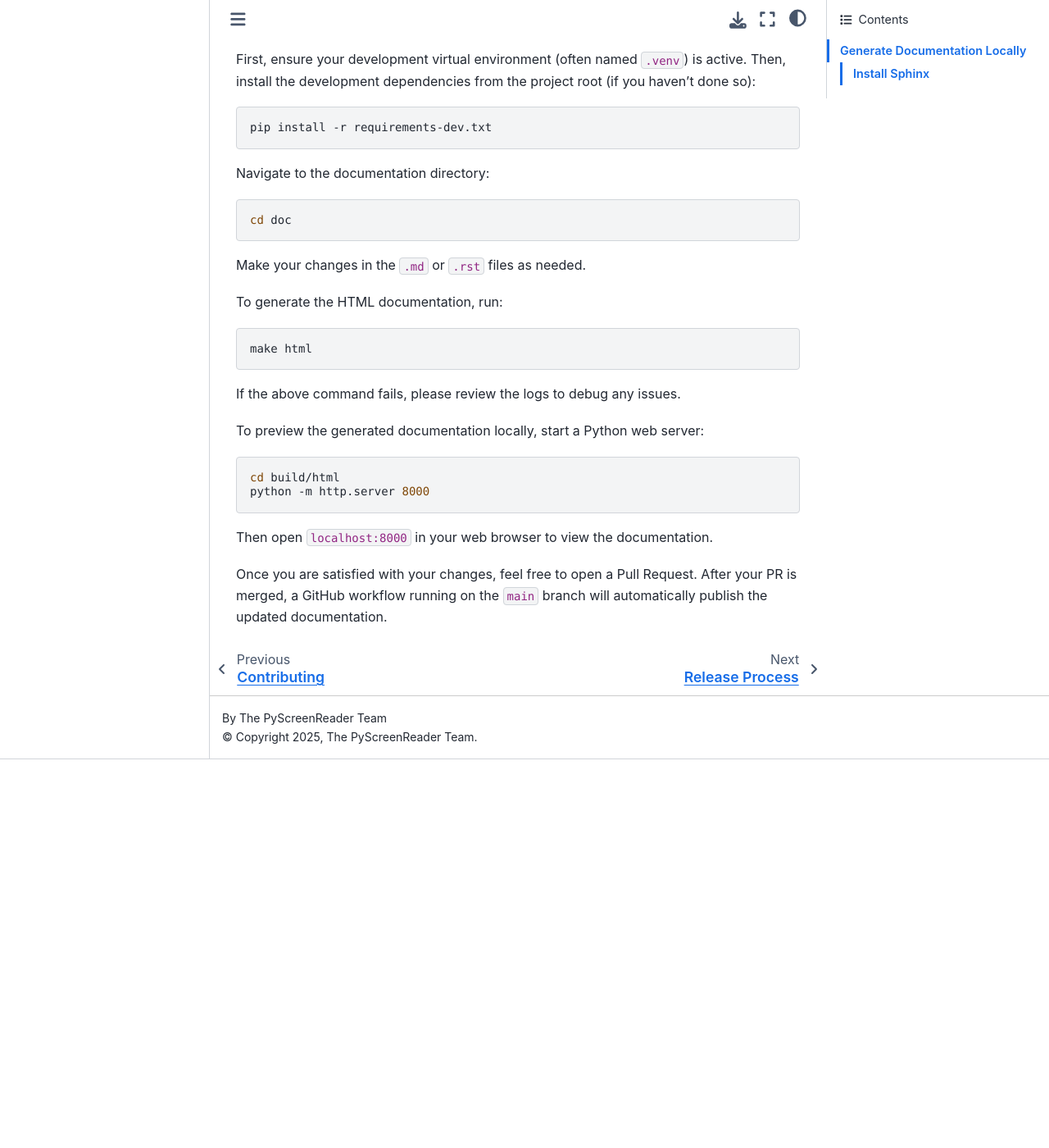
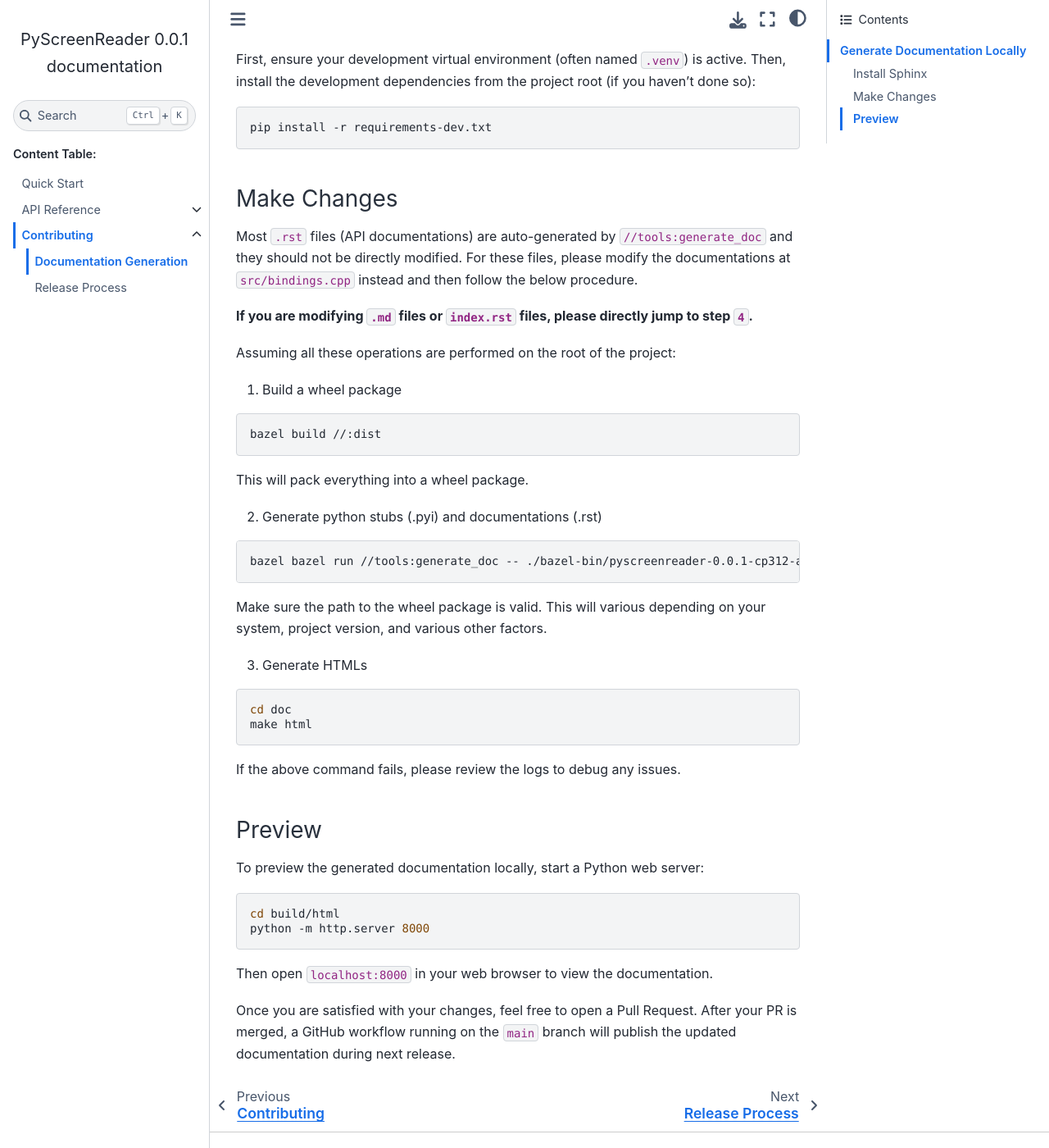
Before and after one commit to PyScreenReader/PyScreenReader, a Sphinx documentation site: the page built from doc/source/contributing/documentation.md, in a window 1280 px wide and 1400 px high, scrolled down 634 px. Shown: the whole window at 82% size. Built offline with Sphinx 7.4.7 and the Sphinx Book theme 1.1.4, drawn with Linux system fonts in a browser that asks for light colours; pages that are not in the unit, such as notebooks, are missing from menus; before the commit the page ends 1560 px from its top, so only the background shows below that; some of the changed text lies outside the part shown.

Commit message:
revise documentation for doc gen

````diff
--- a/doc/source/contributing/documentation.md
+++ b/doc/source/contributing/documentation.md
@@ -2,7 +2,7 @@
 
 If you find an error in the PyScreenReader documentation (this site), notice missing or outdated information, or have suggestions to improve clarity or completeness, we warmly welcome your feedback.
 
-You have two options to contribute:
+There are two ways to contribute:
 - **Open an issue** on our GitHub repository describing the problem or suggestion.
 - **Submit a pull request** directly if you'd like to propose a fix or improvement.
 
@@ -24,22 +24,34 @@
 pip install -r requirements-dev.txt
 ```
 
-Navigate to the documentation directory:
+### Make Changes
 
+Most `.rst` files (API documentations) are auto-generated by `//tools:generate_doc` and they should not be directly modified.
+For these files, please modify the documentations at `src/bindings.cpp` instead and then follow the below procedure.
+
+**If you are modifying `.md` files or `index.rst` files, please directly jump to step `4`.**
+
+Assuming all these operations are performed on the root of the project:
+1. Build a wheel package
+```shell
+bazel build //:dist
+```
+This will pack everything into a wheel package.
+
+2. Generate python stubs (.pyi) and documentations (.rst)
+```shell
+bazel bazel run //tools:generate_doc -- ./bazel-bin/pyscreenreader-0.0.1-cp312-abi3-macosx_11_0_arm64.whl --stub --doc
+```
+Make sure the path to the wheel package is valid. This will various depending on your system, project version, and various other factors.
+
+3. Generate HTMLs
 ```shell
 cd doc
-```
-
-Make your changes in the `.md` or `.rst` files as needed.
-
-To generate the HTML documentation, run:
-
-```shell
 make html
 ```
-
 If the above command fails, please review the logs to debug any issues.
 
+### Preview
 To preview the generated documentation locally, start a Python web server:
 
 ```shell
@@ -49,4 +61,4 @@
 
 Then open `localhost:8000` in your web browser to view the documentation.
 
-Once you are satisfied with your changes, feel free to open a Pull Request. After your PR is merged, a GitHub workflow running on the `main` branch will automatically publish the updated documentation.
+Once you are satisfied with your changes, feel free to open a Pull Request. After your PR is merged, a GitHub workflow running on the `main` branch will publish the updated documentation during next release.
````
